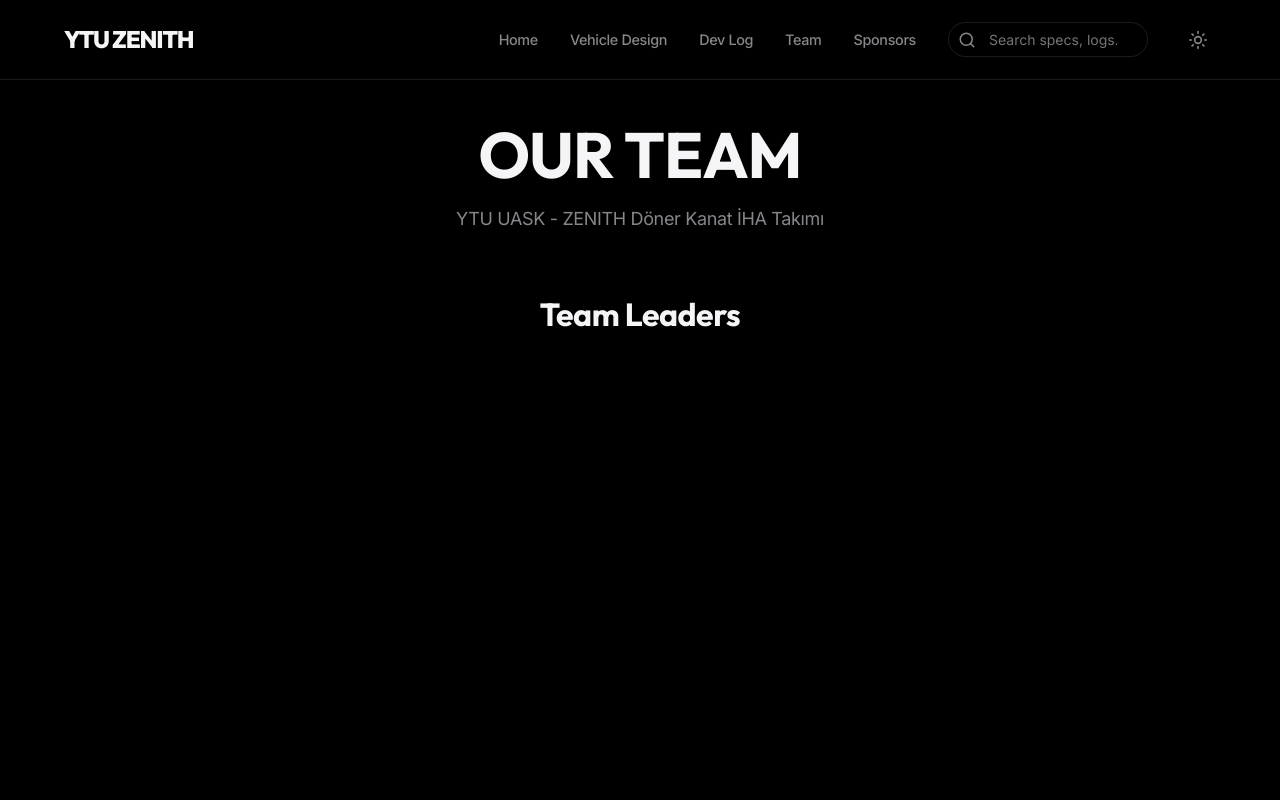
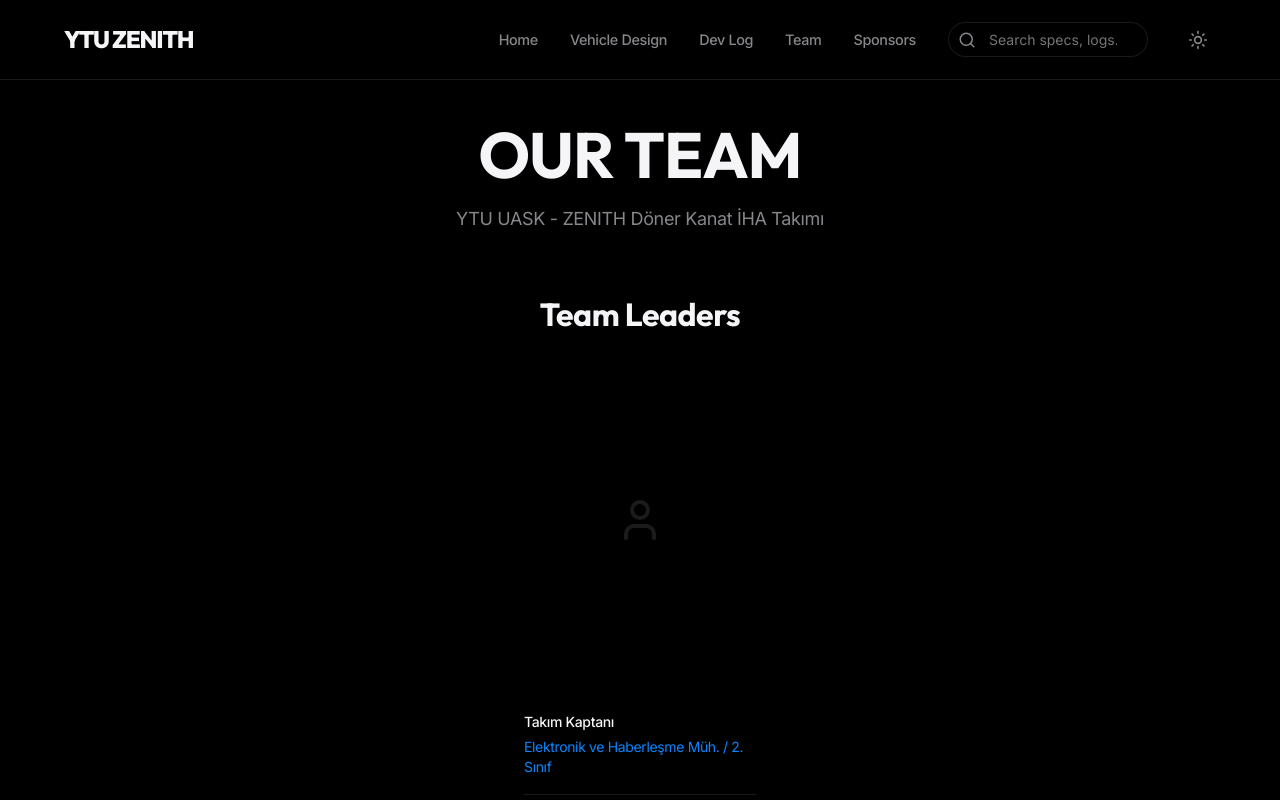
Before and after one commit to ayberkarslan/ZenithWeb, a React (Vite) app: page /team in a window 1280 px wide. Shown: the top 800 px of the page. Built offline with nearby package versions, Linux system fonts and the light colour scheme; no server answers.

Commit message:
fix overly large team cards by using flex layout

```diff
--- a/src/pages/Team.css
+++ b/src/pages/Team.css
@@ -34,14 +34,17 @@
 }
 
 .team-grid {
-  display: grid;
-  grid-template-columns: repeat(auto-fit, minmax(280px, 1fr));
+  display: flex;
+  flex-wrap: wrap;
+  justify-content: center;
   gap: 2rem;
   max-width: 1200px;
   margin: 0 auto;
 }
 
 .team-card {
+  width: 100%;
+  max-width: 280px;
   border-radius: 16px;
   overflow: hidden;
   transition: transform 0.3s ease, box-shadow 0.3s ease;
```
